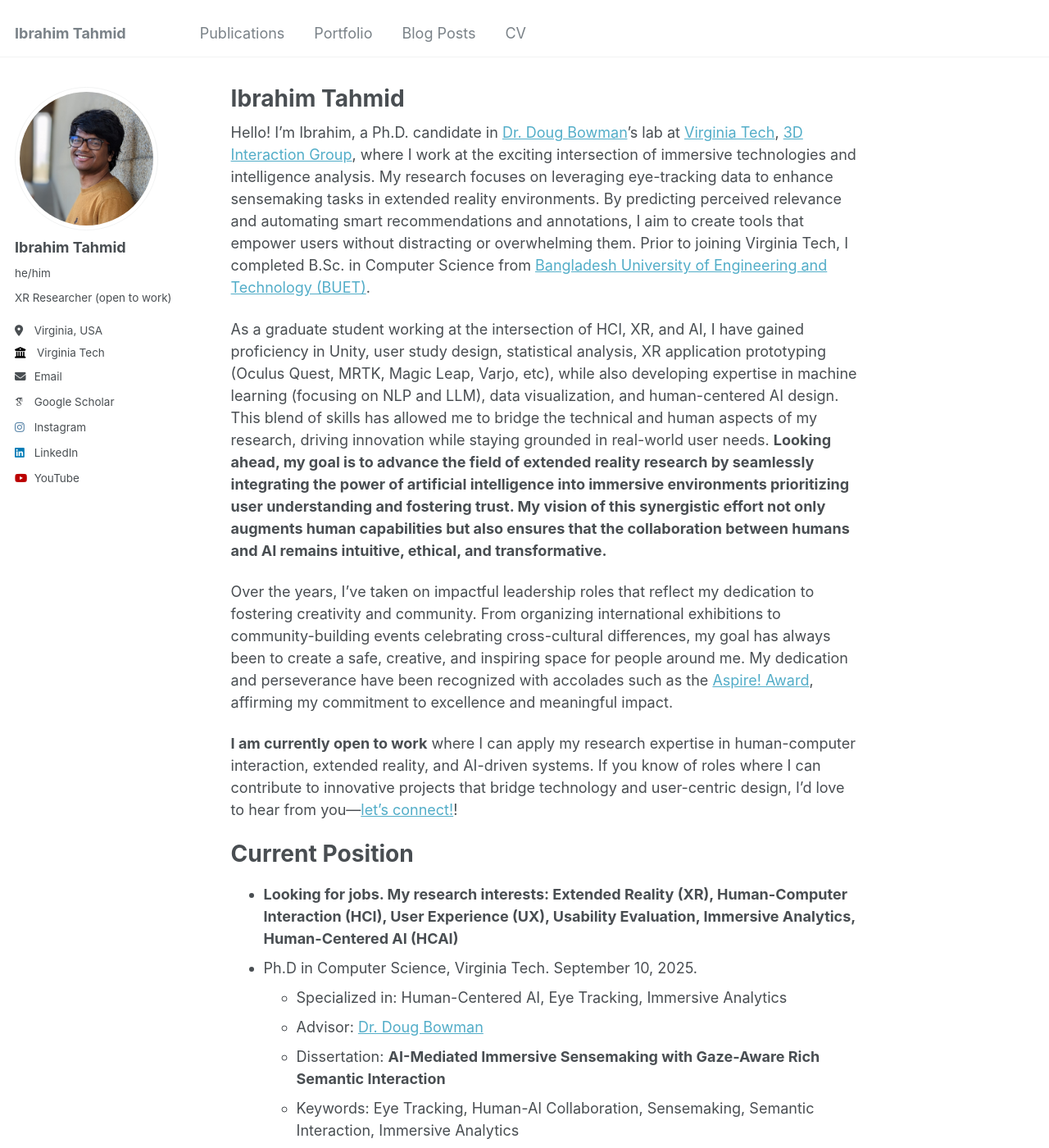
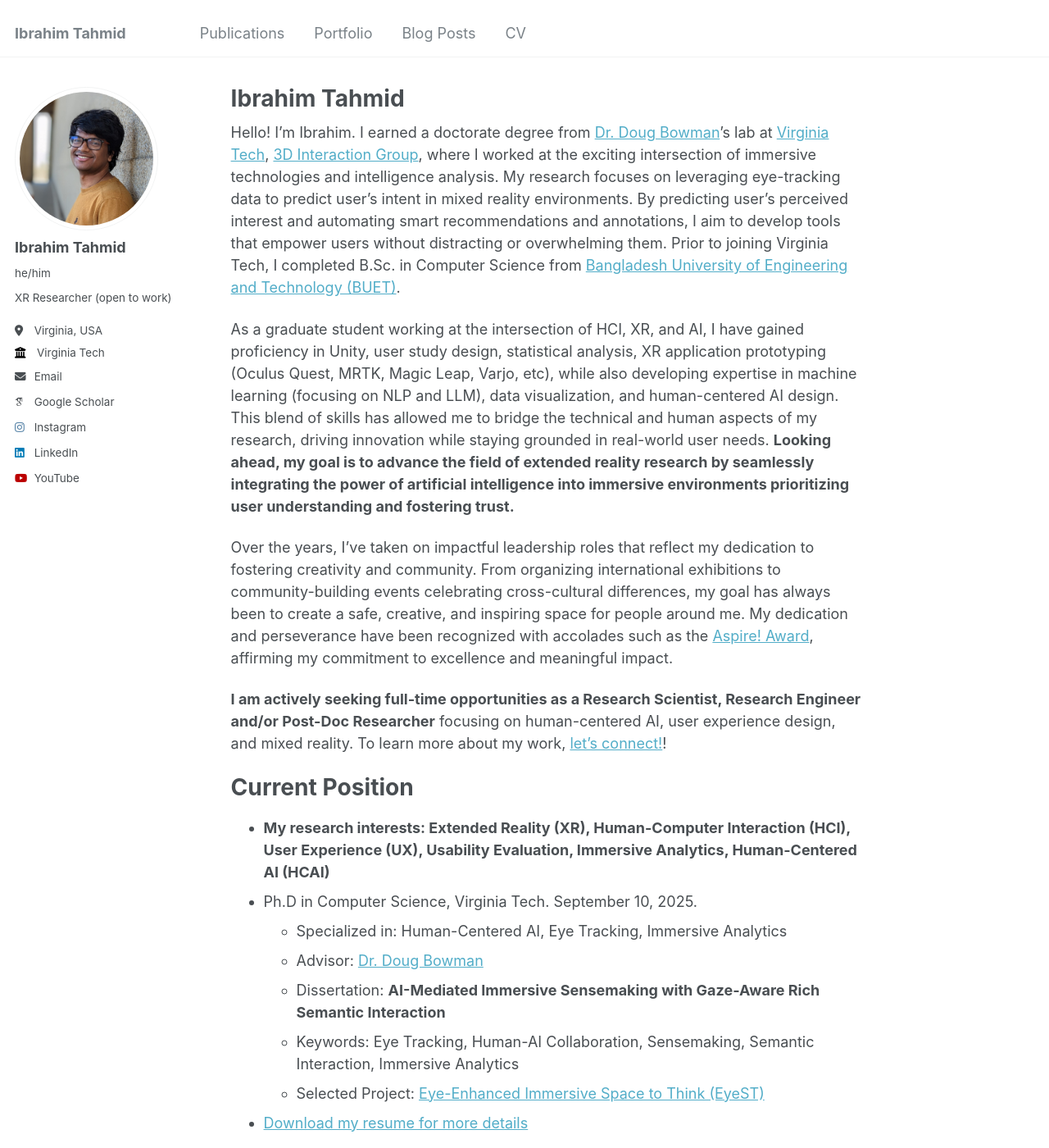
Before and after one commit to iatahmid/iatahmid.github.io, a Jekyll site: the page built from _pages/about.md, in a window 1280 px wide and 1400 px high. Shown: the whole window at 82% size. Built offline with Jekyll 4.4.1, drawn with Linux system fonts in a browser that asks for light colours; some web fonts are replaced; some of the changed text lies outside the part shown.

Commit message:
added PhD in Home page

```diff
--- a/_pages/about.md
+++ b/_pages/about.md
@@ -7,17 +7,17 @@ redirect_from:
   - /about.html
 ---
 
-Hello! I'm Ibrahim, a Ph.D. candidate in [Dr. Doug Bowman](https://wordpress.cs.vt.edu/3digroup/author/dbowman/)’s lab at [Virginia Tech](https://www.vt.edu/), [3D Interaction Group](https://wordpress.cs.vt.edu/3digroup/), where I work at the exciting intersection of immersive technologies and intelligence analysis. My research focuses on leveraging eye-tracking data to enhance sensemaking tasks in extended reality environments. By predicting perceived relevance and automating smart recommendations and annotations, I aim to create tools that empower users without distracting or overwhelming them. Prior to joining Virginia Tech, I completed B.Sc. in Computer Science from [Bangladesh University of Engineering and Technology (BUET)](https://cse.buet.ac.bd/).
+Hello! I'm Ibrahim. I earned a doctorate degree from [Dr. Doug Bowman](https://wordpress.cs.vt.edu/3digroup/author/dbowman/)’s lab at [Virginia Tech](https://www.vt.edu/), [3D Interaction Group](https://wordpress.cs.vt.edu/3digroup/), where I worked at the exciting intersection of immersive technologies and intelligence analysis. My research focuses on leveraging eye-tracking data to predict user's intent in mixed reality environments. By predicting user's perceived interest and automating smart recommendations and annotations, I aim to develop tools that empower users without distracting or overwhelming them. Prior to joining Virginia Tech, I completed B.Sc. in Computer Science from [Bangladesh University of Engineering and Technology (BUET)](https://cse.buet.ac.bd/).
 
-As a graduate student working at the intersection of HCI, XR, and AI, I have gained proficiency in Unity, user study design, statistical analysis, XR application prototyping (Oculus Quest, MRTK, Magic Leap, Varjo, etc), while also developing expertise in machine learning (focusing on NLP and LLM), data visualization, and human-centered AI design. This blend of skills has allowed me to bridge the technical and human aspects of my research, driving innovation while staying grounded in real-world user needs. **Looking ahead, my goal is to advance the field of extended reality research by seamlessly integrating the power of artificial intelligence into immersive environments prioritizing user understanding and fostering trust. My vision of this synergistic effort not only augments human capabilities but also ensures that the collaboration between humans and AI remains intuitive, ethical, and transformative.**
+As a graduate student working at the intersection of HCI, XR, and AI, I have gained proficiency in Unity, user study design, statistical analysis, XR application prototyping (Oculus Quest, MRTK, Magic Leap, Varjo, etc), while also developing expertise in machine learning (focusing on NLP and LLM), data visualization, and human-centered AI design. This blend of skills has allowed me to bridge the technical and human aspects of my research, driving innovation while staying grounded in real-world user needs. **Looking ahead, my goal is to advance the field of extended reality research by seamlessly integrating the power of artificial intelligence into immersive environments prioritizing user understanding and fostering trust.**
 
 Over the years, I've taken on impactful leadership roles that reflect my dedication to fostering creativity and community. From organizing international exhibitions to community-building events celebrating cross-cultural differences, my goal has always been to create a safe, creative, and inspiring space for people around me. My dedication and perseverance have been recognized with accolades such as the [Aspire! Award](https://experience.vt.edu/2017/Ibrahim_Tahmid.html), affirming my commitment to excellence and meaningful impact.
 
-**I am currently open to work** where I can apply my research expertise in human-computer interaction, extended reality, and AI-driven systems. If you know of roles where I can contribute to innovative projects that bridge technology and user-centric design, I’d love to hear from you—[let's connect!](https://www.linkedin.com/in/iatahmid/)!
+**I am actively seeking full-time opportunities as a Research Scientist, Research Engineer and/or Post-Doc Researcher** focusing on human-centered AI, user experience design, and mixed reality. To learn more about my work, [let's connect!](https://www.linkedin.com/in/iatahmid/)!
 
 Current Position
 ======
-* **Looking for jobs. My research interests: Extended Reality (XR), Human-Computer Interaction (HCI), User Experience (UX), Usability Evaluation, Immersive Analytics, Human-Centered AI (HCAI)**
+* **My research interests: Extended Reality (XR), Human-Computer Interaction (HCI), User Experience (UX), Usability Evaluation, Immersive Analytics, Human-Centered AI (HCAI)**
 * Ph.D in Computer Science, Virginia Tech. September 10, 2025.
   * Specialized in: Human-Centered AI, Eye Tracking, Immersive Analytics
   * Advisor: [Dr. Doug Bowman](https://wordpress.cs.vt.edu/3digroup/author/dbowman/)
@@ -26,11 +26,11 @@ Current Position
   * Selected Project: [Eye-Enhanced Immersive Space to Think (EyeST)](https://iatahmid.github.io/publication/2025-03-24-eyest-recommendations)
 * [Download my resume for more details](/files/Resume_IbrahimTahmid.pdf)
 
-Professional Service
+<!-- Professional Service
 ======
 * **Poster Committee Member**; IEEE VR 2025
 * **Technical Committee Member**; AIVR 2025
-* **Reviewer**; IEEE VR (2022, 2025), ISMAR (2023, 2024), IEEE VIS (2023, 2024), CHI (2022, 2024, 2025), IUI (2025)
+* **Reviewer**; IEEE VR (2022, 2025), ISMAR (2023, 2024), IEEE VIS (2023, 2024), CHI (2022, 2024, 2025), IUI (2025) -->
 
 <!-- ## Professional Calendar
 
```
Also changed, not shown: 1 other file.
